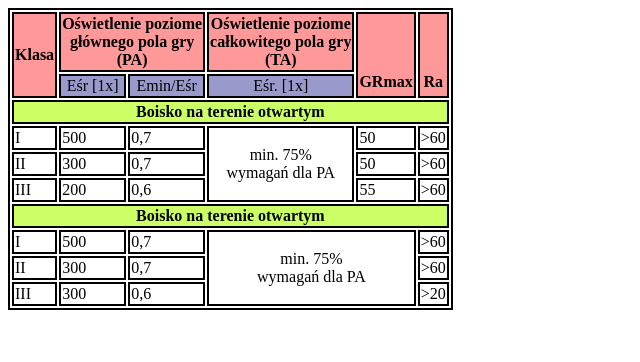
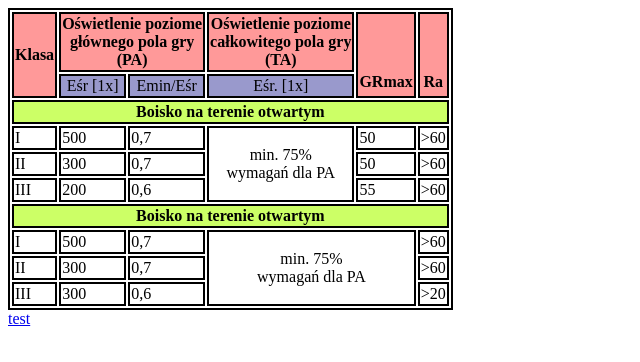
Before and after one commit to Cieciak/cieciak.github.io, a plain HTML site: page index.html in a window 1280 px wide. Shown: the full height of the page, 0-640 px from the left. Drawn offline with Linux system fonts and the light colour scheme.

Commit message:
Update index.html

```diff
--- a/index.html
+++ b/index.html
@@ -160,6 +160,6 @@
             </tr>
 
         </table>
-
+        <a href=https://cieciak.github.io/test>test</a>
     </body>
 </html>
```
